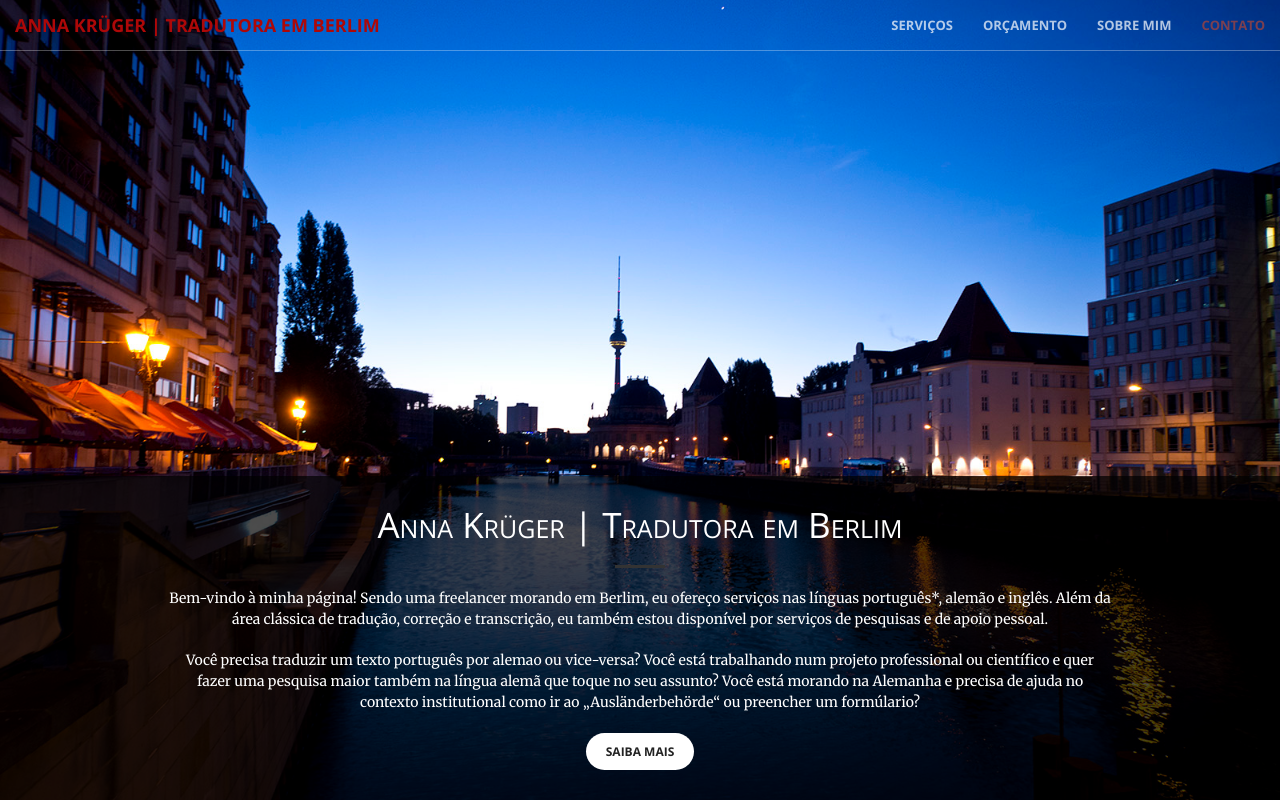
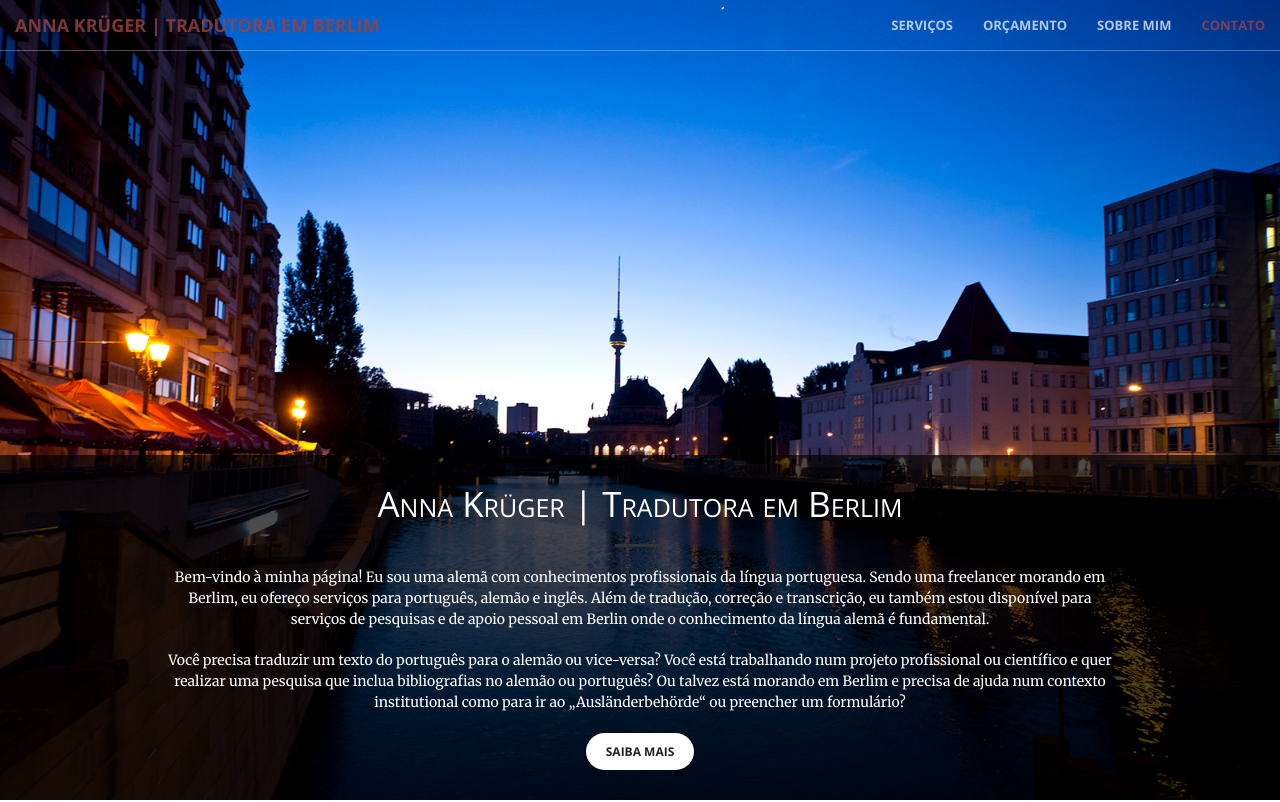
Before and after one commit to annakrueger/annakrueger.github.io, a plain HTML site: page index.html in a window 1280 px wide. Shown: the top 802 px of the page. Drawn offline with nearby package versions, Linux system fonts and the light colour scheme.

Commit message:
Corrections

```diff
--- a/css/creative.css
+++ b/css/creative.css
@@ -93,7 +93,7 @@ aside {
     text-transform: uppercase;
     font-family: 'Open Sans','Helvetica Neue',Arial,sans-serif;
     font-weight: 700;
-    color: #f05f40;
+    color: RGBA(152, 66, 66, 0.81);
 }
 
 .navbar-default .navbar-header .navbar-brand:hover,
@@ -137,7 +137,7 @@ aside {
 
     .navbar-default .navbar-header .navbar-brand:hover,
     .navbar-default .navbar-header .navbar-brand:focus {
-        color: #ad0808;
+        color: RGBA(152, 66, 66, 0.81);
     }
 
     .navbar-default .nav > li>a,
@@ -162,7 +162,7 @@ aside {
 
     .navbar-default.affix .navbar-header .navbar-brand:hover,
     .navbar-default.affix .navbar-header .navbar-brand:focus {
-        color: #eb3812;
+        color: RGBA(152, 66, 66, 0.81);
     }
 
     .navbar-default.affix .nav > li>a,
--- a/index.html
+++ b/index.html
@@ -89,9 +89,9 @@
                 <hr>
             </div>
 
-                        <p>Bem-vindo à minha página! Sendo uma freelancer morando em Berlim, eu ofereço serviços nas línguas português*, alemão e inglês. Além da área clássica de tradução, correção e transcrição, eu também estou disponível por serviços de pesquisas 			e de apoio pessoal.</p>
+                        <p>Bem-vindo à minha página! Eu sou uma alemã com conhecimentos profissionais da língua portuguesa. Sendo uma freelancer morando em Berlim, eu ofereço serviços para português, alemão e inglês. Além de tradução, correção e transcrição, eu também estou disponível para serviços de pesquisas e de apoio pessoal em Berlin onde o conhecimento da língua alemã é fundamental.</p>
 			<p>
-			Você precisa traduzir um texto português por alemao ou vice-versa? Você está trabalhando num projeto professional ou 				científico e quer fazer uma pesquisa maior também na língua alemã que toque no seu assunto? Você está morando na 				Alemanha e precisa de ajuda no contexto institutional como ir ao „Ausländerbehörde“ ou preencher um formúlario?</p>
+		Você precisa traduzir um texto do português para o alemão ou vice-versa? Você está trabalhando num projeto profissional ou científico e quer realizar uma pesquisa que inclua bibliografias no alemão ou português? Ou talvez está morando em Berlim e precisa de ajuda num contexto institutional como para ir ao „Ausländerbehörde“ ou preencher um formulário?</p>
 
                     <a href="#services" class="btn btn-default btn-xl page-scroll">Saiba mais</a>
                     </div>
@@ -367,7 +367,7 @@ Eu aguardo a sua mensagem!
 
     <section id="impressum">
     	<div class="col-lg-12 text-center">
-    	   Impressum - Anna Krüger - © 2016 www.annakrueger.me
+    	   Impressum - Anna Krüger - © 2016 www.annakrueger.work
     	</div>
     </section>
 
```
